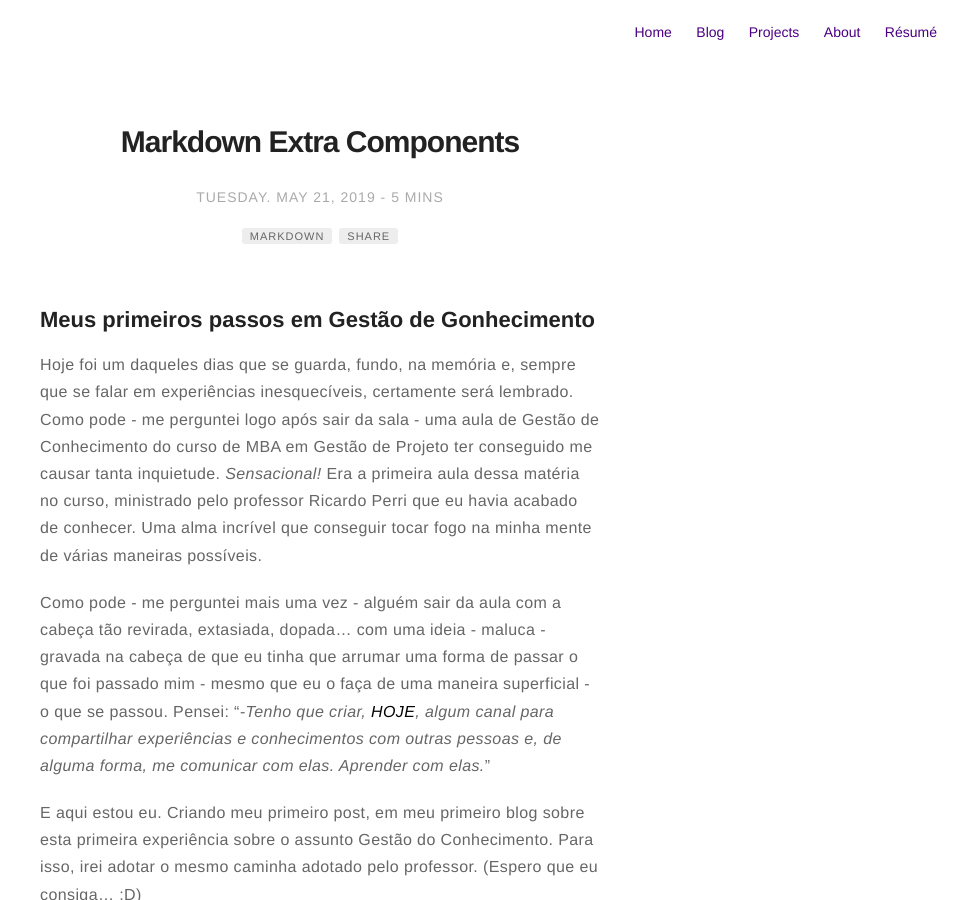
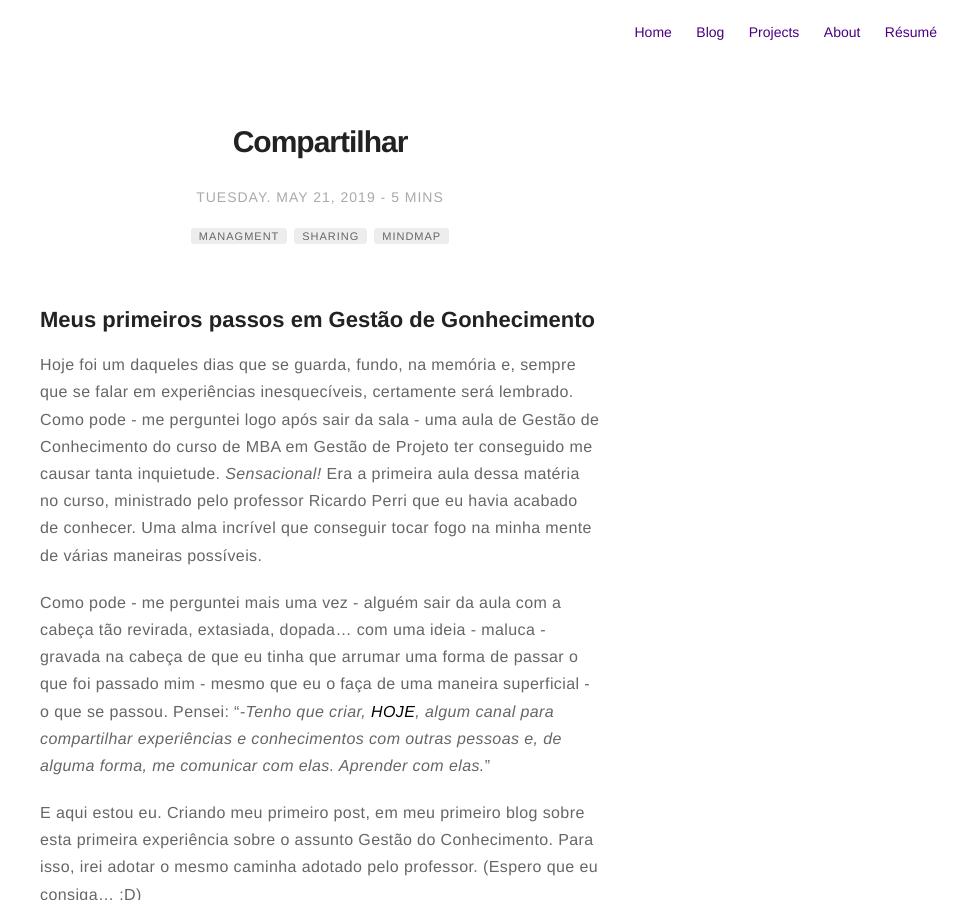
Before and after one commit to marmojezz/marmojezz.github.io, a Jekyll site: the page built from _posts/2019-05-21-gestao-de-conhecimento.markdown, in a window 1280 px wide and 900 px high. Shown: the whole window, without its empty margins (320-1280 px from the left). Built offline with Jekyll 4.4.1, drawn with Linux system fonts in a browser that asks for light colours; comment, search, counter and statistics services are not loaded.

Commit message:
Update 2019-05-21-gestao-de-conhecimento.markdown

```diff
--- a/_posts/2019-05-21-gestao-de-conhecimento.markdown
+++ b/_posts/2019-05-21-gestao-de-conhecimento.markdown
@@ -1,15 +1,16 @@
 ---
-title: "Markdown Extra Components"
+title: "Compartilhar"
 layout: post
 date: 2019-05-21 06:43
 image: /assets/images/markdown.jpg
 headerImage: false
 tag:
-- markdown
-- share
+- managment
+- sharing
+- mindmap
 category: blog
 author: jeffersonaraujo
-description: Markdown summary with different options
+description: Compartilhamento do conhecimento humano
 ---
 
 ## Meus primeiros passos em Gestão de Gonhecimento
```
